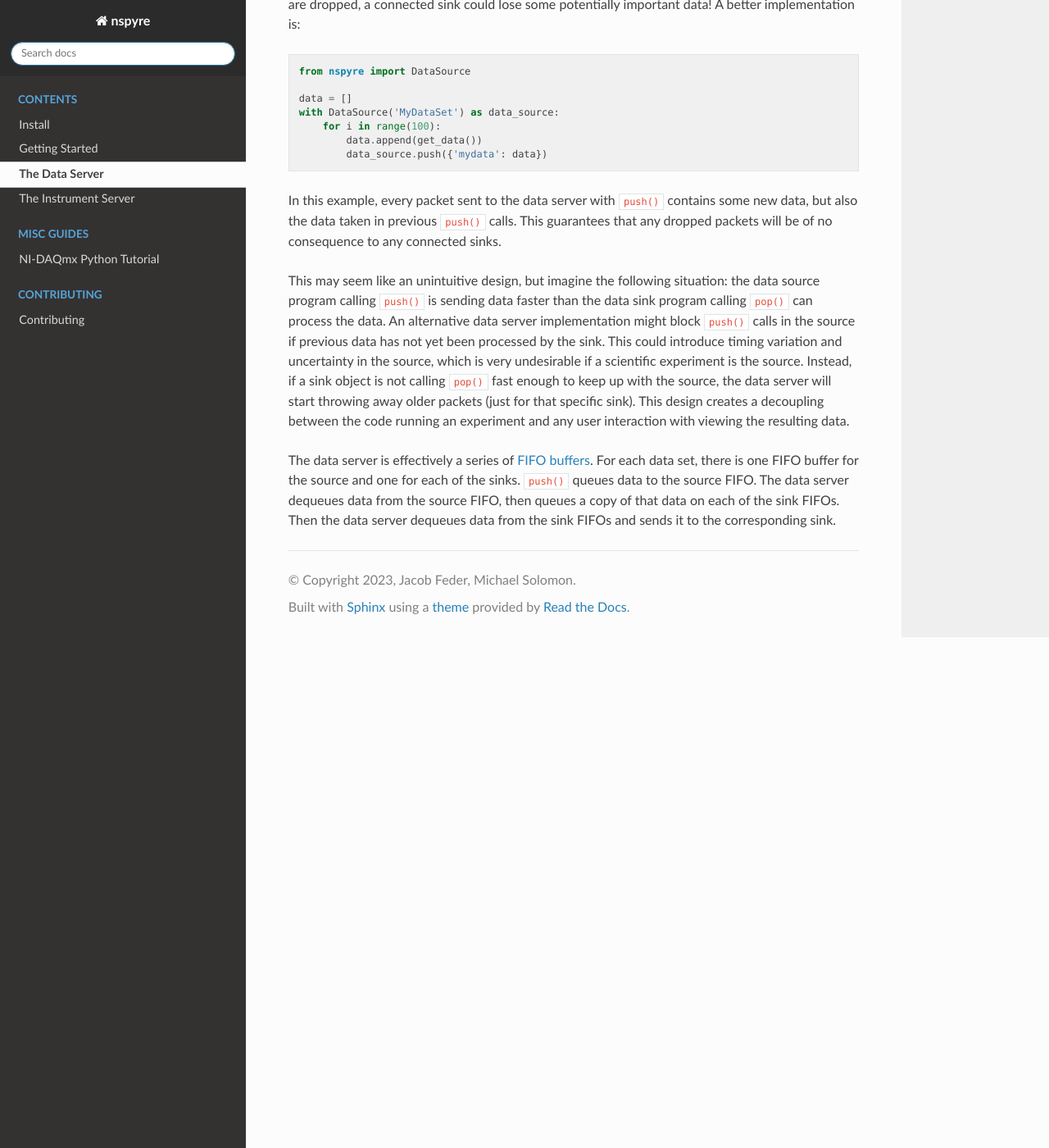
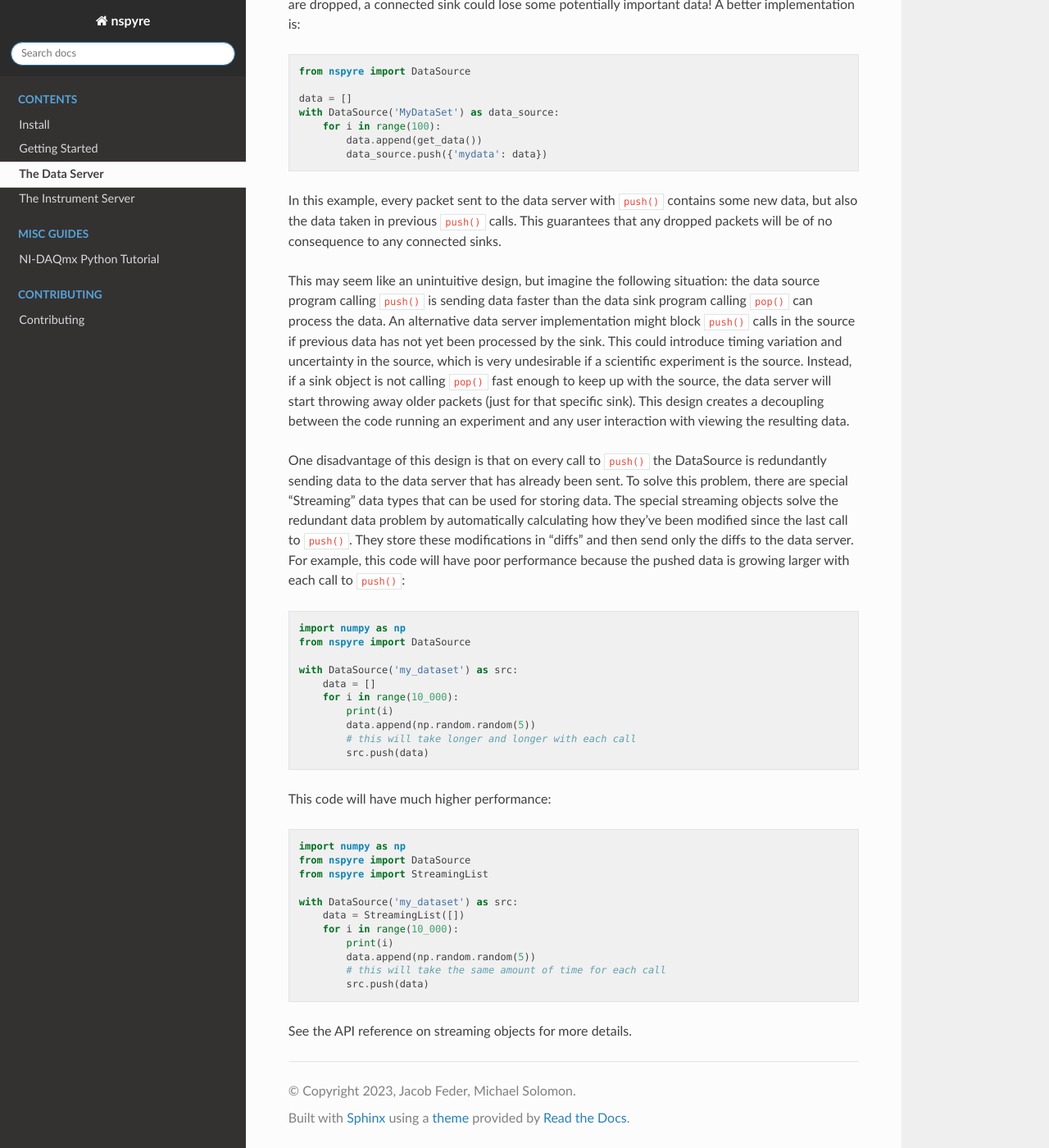
Before and after one commit to nspyre-org/nspyre, a Sphinx documentation site: the page built from docs/source/data_server.rst, in a window 1280 px wide and 1400 px high, scrolled down 1608 px. Shown: the whole window at 82% size. Built offline with Sphinx 7.4.7 and the Read the Docs theme 2.0.0, drawn with Linux system fonts in a browser that asks for light colours; pages that are not in the unit, such as notebooks, are missing from menus.

Commit message:
doc fixes

```diff
--- a/docs/source/data_server.rst
+++ b/docs/source/data_server.rst
@@ -110,9 +110,42 @@ server will start throwing away older packets (just for that specific sink).
 This design creates a decoupling between the code running an experiment and
 any user interaction with viewing the resulting data.
 
-The data server is effectively a series of `FIFO buffers <https://en.wikipedia.org/wiki/FIFO_(computing_and_electronics)>`__.
-For each data set, there is one FIFO buffer for the source and one for each of
-the sinks. ``push()`` queues data to the source FIFO. The data server dequeues
-data from the source FIFO, then queues a copy of that data on each of the sink
-FIFOs. Then the data server dequeues data from the sink FIFOs and sends it to
-the corresponding sink.
+One disadvantage of this design is that on every call to ``push()`` the DataSource is
+redundantly sending data to the data server that has already been sent. To solve this
+problem, there are special "Streaming" data types that can be used for storing data.
+The special streaming objects solve the redundant data problem by automatically
+calculating how they've been modified since the last call to ``push()``. They store
+these modifications in "diffs" and then send only the diffs to the data server. For
+example, this code will have poor performance because the pushed data is growing larger
+with each call to ``push()``:
+
+.. code-block:: python
+
+    import numpy as np
+    from nspyre import DataSource
+
+    with DataSource('my_dataset') as src:
+        data = []
+        for i in range(10_000):
+            print(i)
+            data.append(np.random.random(5))
+            # this will take longer and longer with each call
+            src.push(data)
+
+This code will have much higher performance:
+
+.. code-block:: python
+
+    import numpy as np
+    from nspyre import DataSource
+    from nspyre import StreamingList
+
+    with DataSource('my_dataset') as src:
+        data = StreamingList([])
+        for i in range(10_000):
+            print(i)
+            data.append(np.random.random(5))
+            # this will take the same amount of time for each call
+            src.push(data)
+
+See the API reference on streaming objects for more details.
--- a/docs/source/index.rst
+++ b/docs/source/index.rst
@@ -30,7 +30,7 @@ Welcome to nspyre's documentation!
    :target: https://zenodo.org/badge/latestdoi/220515183
 
 
-(n)etworked (s)cientific (py)thon (r)esearch (e)nvironment.
+(n)etworked (s)cientific (py)thon (r)esearch (e)nvironment
 
 .. toctree::
    :maxdepth: 4
```
Also changed, not shown: README.md (+1 -1 lines), docs/source/getting_started.rst (+8 -5 lines), docs/source/instrument_server.rst (+6 -5 lines), 2 other files.
